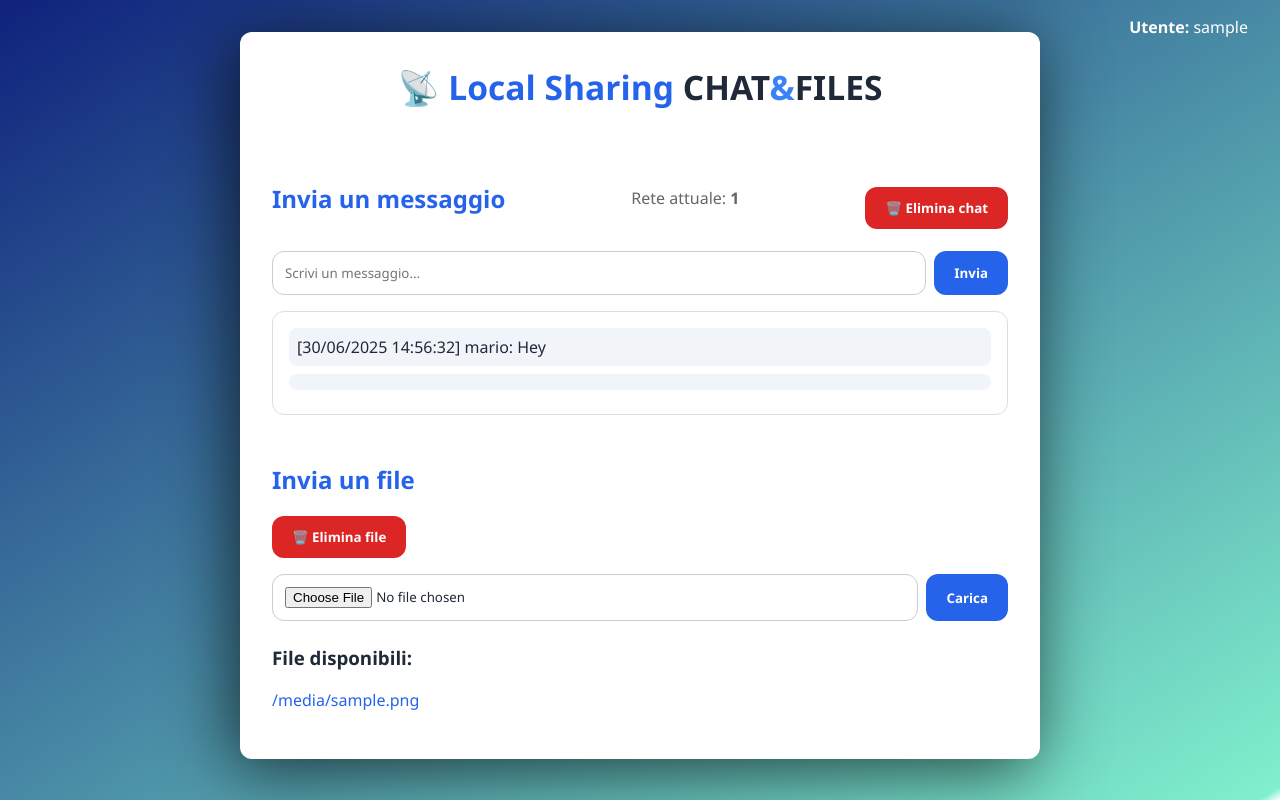
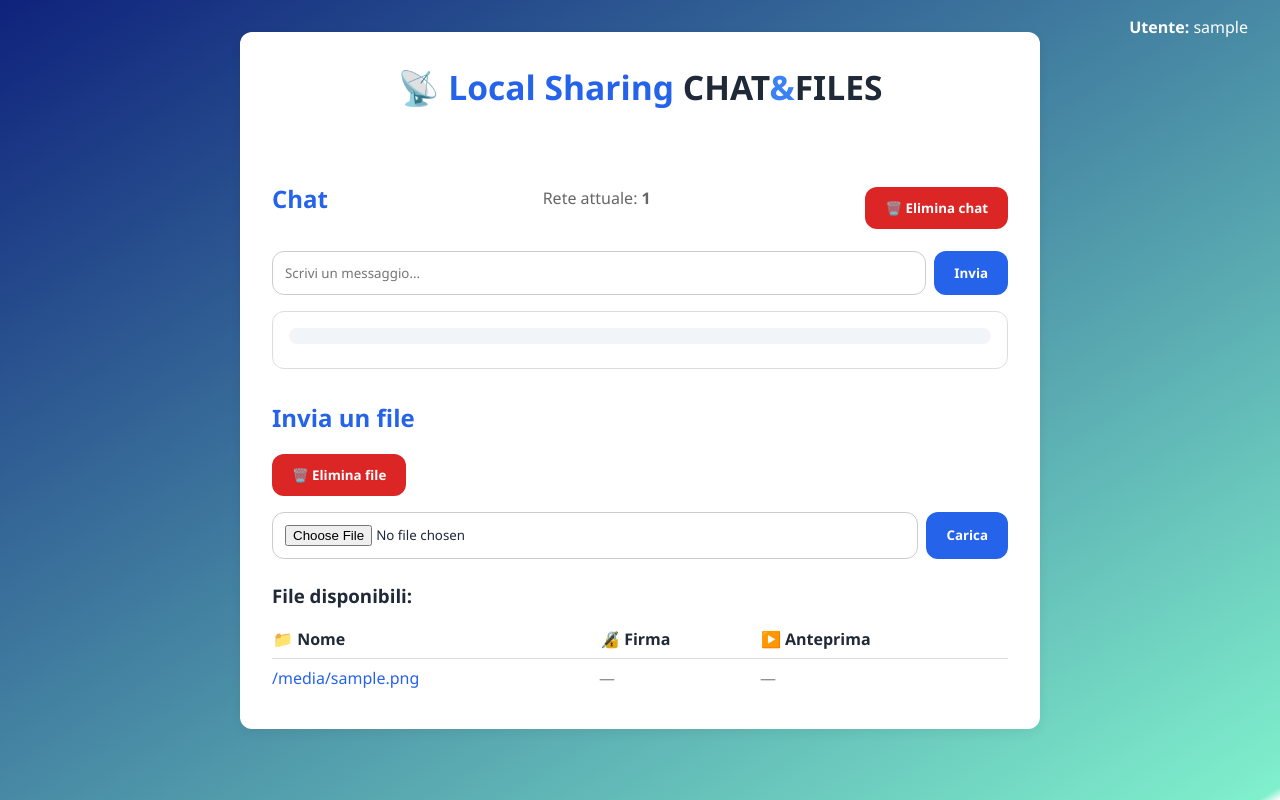
Before and after one commit to stek765/Local_sharing_CHATeFILES, a Flask app: template serverStuff/templates/index.html in a window 1280 px wide. Run offline with Flask 3, Linux system fonts and the light colour scheme; the template is opened without the code that fills it: most values are stand-ins (such as "Sample title", 1, 10 or a date in 2020); data that the repository does not hold is empty; parts of the project's set-up code (start-up, migrations or seed data) failed here and were passed over.

Commit message:
maybe last 30 giugno

```diff
--- a/server.py
+++ b/server.py
@@ -3,6 +3,8 @@ import os
 import subprocess
 from datetime import datetime
 from werkzeug.utils import secure_filename
+import hashlib
+import subprocess
 
 # === Funzione per ottenere l'SSID della rete Wi-Fi ===
 def get_ssid():
@@ -38,6 +40,7 @@ UPLOAD_FOLDER = os.path.join(BASE_DIR, "serverStuff/uploads")
 CHAT_LOG = os.path.join(BASE_DIR, "serverStuff/chat.txt")
 USERS_FILE = os.path.join(BASE_DIR, "users.txt")
 TEMPLATES_DIR = os.path.join(BASE_DIR, "serverStuff/templates")
+SERVER_KEY = os.path.join(BASE_DIR, "certs/myServer/server.key")
 
 app = Flask(__name__, template_folder=TEMPLATES_DIR)
 app.secret_key = 'supersegreto'
@@ -93,6 +96,7 @@ def send():
         f.write(f"[{now}] {session['username']}: {msg}\n")
     return '', 204
 
+
 @app.route("/upload", methods=['POST'])
 def upload():
     if 'username' not in session:
@@ -101,14 +105,32 @@ def upload():
     file = request.files['file']
     if file:
         filename = secure_filename(file.filename)
-        file.save(os.path.join(UPLOAD_FOLDER, filename))
+        filepath = os.path.join(UPLOAD_FOLDER, filename)
+        file.save(filepath)
+
+        # Firma digitale diretta del file usando la chiave privata del server
+        signature_path = filepath + '.sig'
+        with open(filepath, 'rb') as f:
+            subprocess.run([
+                "openssl", "dgst", "-sha256",
+                "-sign", SERVER_KEY,
+                "-out", signature_path,
+                "-"
+            ], input=f.read())
 
     return redirect(url_for('index'))
 
-@app.route("/files/<filename>")
-def files_route(filename):
-    return send_from_directory(UPLOAD_FOLDER, filename)
+from flask import send_file
 
+@app.route('/files/<filename>')
+def serve_file(filename):
+    if 'username' not in session:
+        return redirect(url_for('index'))  # Nessuna sessione? Torna alla login
+    file_path = os.path.join(UPLOAD_FOLDER, filename)
+    if os.path.exists(file_path):
+        return send_file(file_path, as_attachment=True)
+    else:
+        return "File non trovato", 404
 @app.route("/messages")
 def get_messages():
     if os.path.exists(CHAT_LOG):
--- a/serverStuff/chat.txt
+++ /dev/null
@@ -1 +0,0 @@
-[30/06/2025 14:56:32] mario: Hey
--- a/serverStuff/templates/index.html
+++ b/serverStuff/templates/index.html
@@ -24,7 +24,7 @@
     body {
       margin: 0;
       background:linear-gradient(to bottom right, rgba(0, 20, 116, 0.94), rgba(5, 225, 155, 0.51) 99.16%, rgba(0, 0, 0, 0));
-  animation: gradientShift 15s ease infinite;
+      background-attachment: fixed;
       color: var(--text);
       display: flex;
       justify-content: center;
@@ -35,14 +35,13 @@
     }
 
     body::before {
-
       position: fixed;
       top: 0;
       left: 0;
       width: 100%;
       height: 100%;
-      background: rgba(255, 255, 255, 0.85);  /* overlay chiaro */
-      backdrop-filter: blur(4px);
+      background: rgba(249, 250, 251, 0.85);
+      backdrop-filter: blur(3px);
       z-index: 0;
     }
 
@@ -58,7 +57,7 @@
       background: var(--box-bg);
       padding: 2rem;
       border-radius: var(--radius);
-      box-shadow:-7px 10px 69px rgba(0, 0, 0, 0.68);
+      box-shadow: 0 4px 12px rgba(0, 0, 0, 0.06);
     }
 
     h1 {
@@ -133,7 +132,7 @@
       overflow-y: auto;
       padding: 1rem;
       margin: 1rem 0;
-      margin-bottom: 3rem;
+      margin-bottom: 2rem;
       background: var(--light);
       border-radius: var(--radius);
       border: 1px solid #ddd;
@@ -170,7 +169,6 @@
       top: 1rem;
       right: 2rem;
       color: white;
-
       font-weight: 500;
     }
   </style>
@@ -182,13 +180,14 @@
   </div>
 
   <div class="container">
+
     <h1>
       📡 <span style="color: var(--primary);">Local Sharing</span>
       CHAT<span style="color: var(--accent);">&</span>FILES
     </h1>
 
     <div class="header-bar">
-      <h2>Invia un messaggio</h2>
+      <h2>Chat</h2>
       <p style="margin-top:-0.35rem; color:#666;">Rete attuale: <strong>{{ ssid or "Sconosciuta" }}</strong></p>
       <form action="/clear" method="post">
         <button type="submit" class="clear-btn">🗑️ Elimina chat</button>
@@ -216,11 +215,43 @@
     </form>
 
     <h3>File disponibili:</h3>
-    <ul class="file-list">
+<table style="width: 100%; margin-top: 1rem; border-collapse: collapse;">
+  <thead>
+    <tr style="text-align: left;">
+      <th style="padding-bottom: 0.5rem;">📁 Nome</th>
+      <th style="padding-bottom: 0.5rem;">🔏 Firma</th>
+      <th style="padding-bottom: 0.5rem;">▶️ Anteprima</th>
+    </tr>
+  </thead>
+  <tbody>
     {% for f in files %}
-        <li><a href="/files/{{ f }}" target="_blank">{{ f }}</a></li>
+      {% if not f.endswith('.sig') %}
+        <tr style="border-top: 1px solid #ddd;">
+          <td style="padding: 0.5rem 0;">
+            <a href="/files/{{ f }}" target="_blank" style="color: var(--primary); text-decoration: none;">{{ f }}</a>
+          </td>
+          <td style="padding: 0.5rem 0;">
+            {% if f + '.sig' in files %}
+              <a href="/files/{{ f }}.sig" target="_blank" style="color: var(--accent); text-decoration: none;">firma digitale</a>
+            {% else %}
+              <span style="color: #888;">—</span>
+            {% endif %}
+          </td>
+          <td style="padding: 0.5rem 0;">
+            {% if f.endswith('.wav') %}
+              <audio controls style="max-width: 100%;">
+                <source src="/files/{{ f }}" type="audio/wav">
+                Il tuo browser non supporta l'audio.
+              </audio>
+            {% else %}
+              <span style="color: #888;">—</span>
+            {% endif %}
+          </td>
+        </tr>
+      {% endif %}
     {% endfor %}
-    </ul>
+  </tbody>
+</table>
   </div>
 
   <script>
```
Also changed, not shown: scripts/integrity_check.py (added, +43 -0 lines), README.md. Lines whose indentation alone changed are shown as unchanged.
